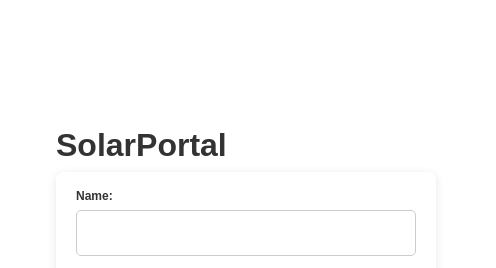
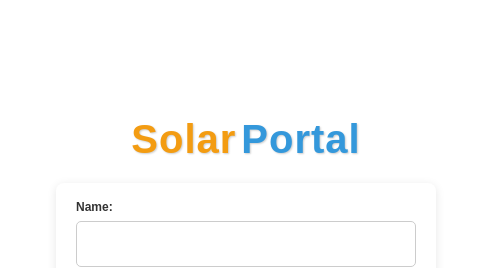
Before and after one commit to alexgshijan/System-Files, a plain HTML site: page pages/auth/register.html in a window 1280 px wide. Shown: the top 268 px of the page, 784-1280 px from the left. Drawn offline with Linux system fonts and the light colour scheme.

Commit message:
register css

```diff
--- a/assets/style/form.css
+++ b/assets/style/form.css
@@ -50,3 +50,25 @@ body {
 .btn:hover {
     background-color: #218838; /* Darker green on hover */
 }
+/* Additional styles for the title */
+
+.register-header {
+    text-align: center; /* Center align the title */
+    margin-bottom: 20px; /* Space below the title */
+}
+
+.brand {
+    font-size: 2.5rem; /* Larger font size for prominence */
+    letter-spacing: 1px; /* Slightly increased spacing between letters */
+}
+
+.solar-title {
+    color: #f39c12; /* Bright color for "Solar" */
+    text-shadow: 1px 1px 2px rgba(0, 0, 0, 0.2); /* Subtle shadow for depth */
+}
+
+.portal-title {
+    color: #3498db; /* Blue color for "Portal" */
+    text-shadow: 1px 1px 2px rgba(0, 0, 0, 0.2); /* Subtle shadow for depth */
+    margin-left: 5px; /* Space between "Solar" and "Portal" */
+}
--- a/pages/auth/register.html
+++ b/pages/auth/register.html
@@ -36,10 +36,11 @@
 <!-- begin register-header -->
 <h1 class="register-header">
     <div class="brand">
-                    <b>Solar</b>Portal
+        <span class="solar-title"><b>Solar</b></span><span class="portal-title"><b>Portal</b></span>
     </div>
 </h1>
 <!-- end register-header -->
+
             <!-- begin register-content -->
             <div class="register-content">
                 <form id="register-form">
```
Lines whose indentation alone changed are shown as unchanged.
